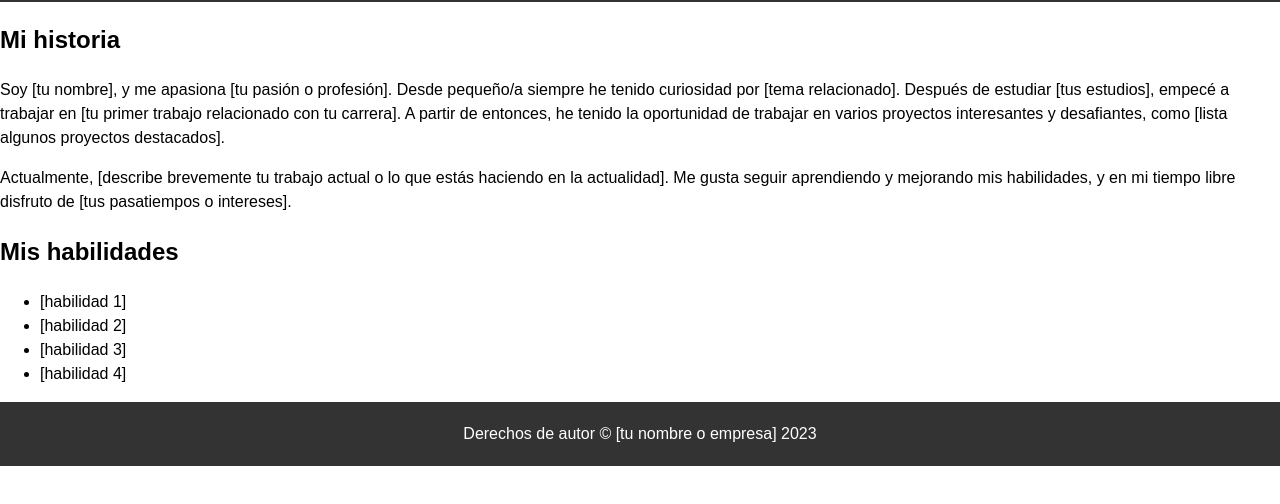
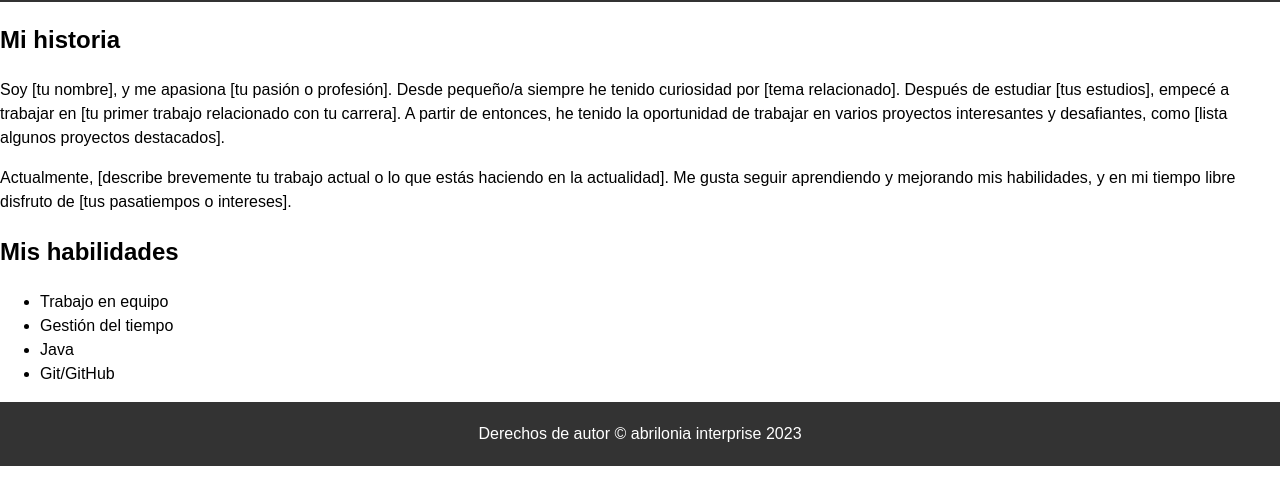
Before and after one commit to abrilonia/Trabajo-Abril-Bracamonte, a plain HTML site: page sobre-mi.html in a window 1280 px wide. Shown: the part 122-626 px from the top of the page. Drawn offline with Linux system fonts and the light colour scheme.

Commit message:
Se agregan habilidades e información en el footer de archivo sobre-mi

```diff
--- a/sobre-mi.html
+++ b/sobre-mi.html
@@ -25,15 +25,15 @@
       <section>
         <h2>Mis habilidades</h2>
         <ul>
-          <li>[habilidad 1]</li>
-          <li>[habilidad 2]</li>
-          <li>[habilidad 3]</li>
-          <li>[habilidad 4]</li>
+          <li>Trabajo en equipo</li>
+          <li>Gestión del tiempo</li>
+          <li>Java</li>
+          <li>Git/GitHub</li>
         </ul>
       </section>
     </main>
     <footer>
-      <p>Derechos de autor © [tu nombre o empresa] 2023</p>
+      <p>Derechos de autor © abrilonia interprise 2023</p>
     </footer>
   </body>
 </html>
```
